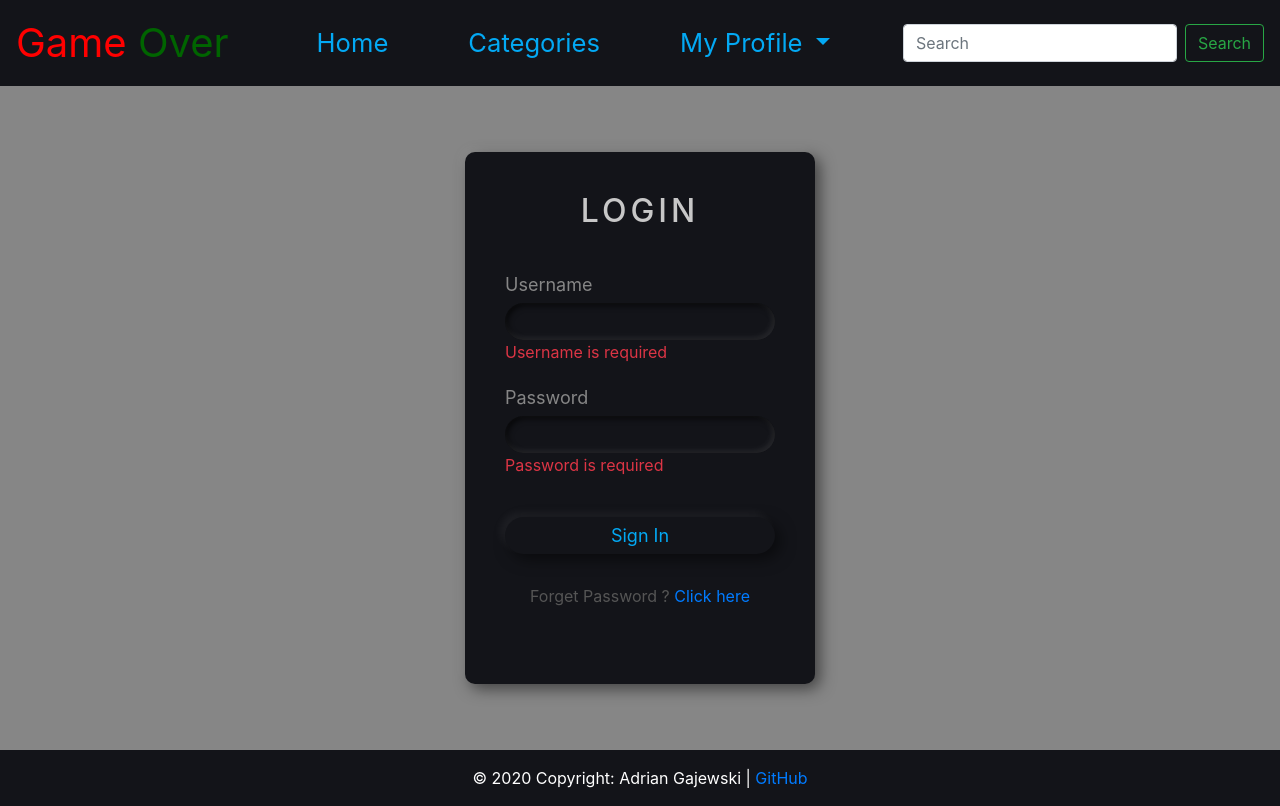
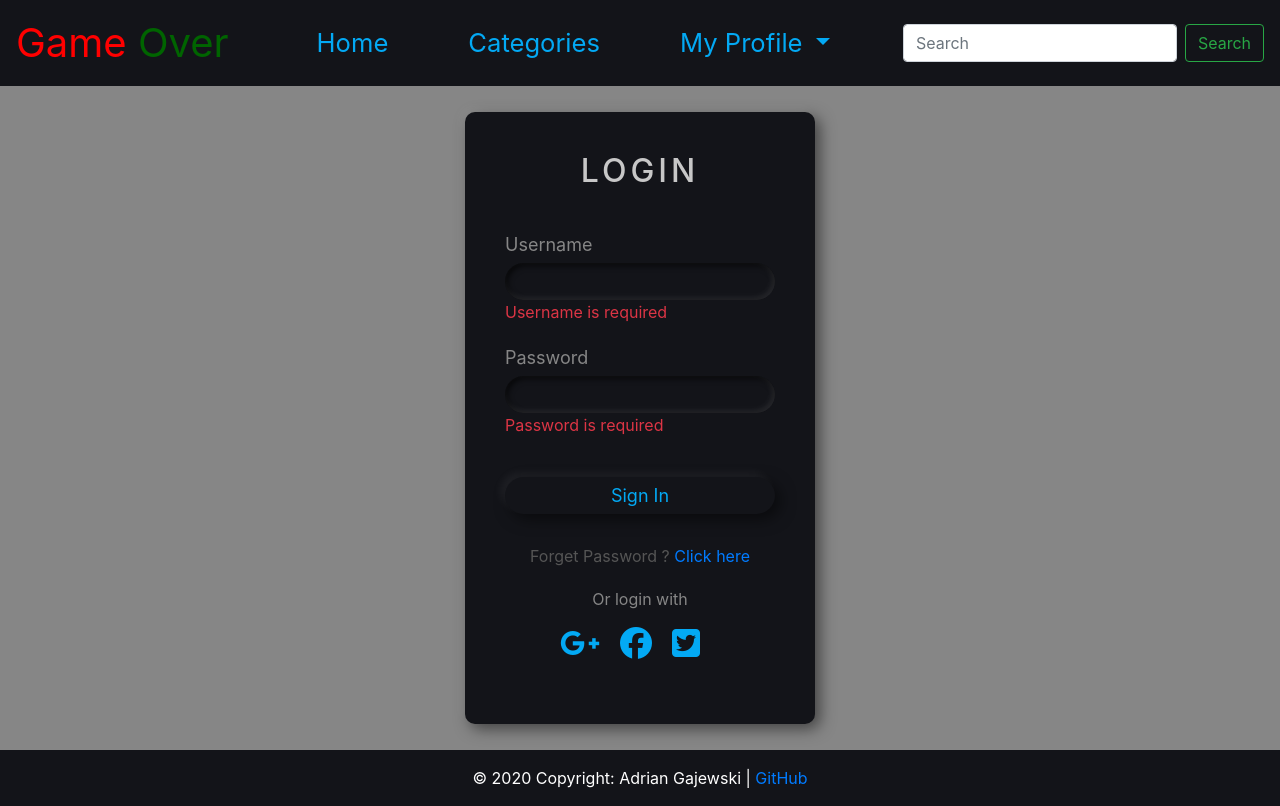
Before and after one commit to AdrianGajewskiDev/GamingShop_Frontend, an Angular app in the folder GamingShop-Frontend/: page /login in a window 1280 px wide. Built offline with nearby package versions, Linux system fonts and the light colour scheme.

Commit message:
add buttons to login with external login provider, Google, Facebook etc..

```diff
--- a/GamingShop-Frontend/src/app/app.component.ts
+++ b/GamingShop-Frontend/src/app/app.component.ts
@@ -1,10 +1,16 @@
-import { Component } from '@angular/core';
+import { Component, HostListener } from "@angular/core";
 
 @Component({
-  selector: 'app-root',
-  templateUrl: './app.component.html',
-  styleUrls: ['./app.component.css']
+  selector: "app-root",
+  templateUrl: "./app.component.html",
+  styleUrls: ["./app.component.css"]
 })
 export class AppComponent {
-  title = 'GamingShop-Frontend';
+  title = "Game Over";
+
+  ///function to logout use when browser tab is closed
+  @HostListener("window:beforeunload", ["$event"])
+  onClose(event) {
+    localStorage.removeItem("token");
+  }
 }
--- a/GamingShop-Frontend/src/app/games/games.component.ts
+++ b/GamingShop-Frontend/src/app/games/games.component.ts
@@ -24,5 +24,7 @@ export class GamesComponent implements OnInit {
         .subscribe(response => (this.games = response));
     }
     localStorage.removeItem("searchQuery");
+
+    console.log(localStorage.getItem("token"));
   }
 }
--- a/GamingShop-Frontend/src/app/login/login.component.css
+++ b/GamingShop-Frontend/src/app/login/login.component.css
@@ -69,3 +69,36 @@
   margin-top: 30px;
   color: #555;
 }
+
+.external-logins {
+  display: flex;
+  flex-direction: column;
+  justify-content: center;
+  width: 100%;
+  height: 10vh;
+}
+
+.external-logins p {
+  color: #868686;
+}
+
+.external-logins a i {
+  font-size: 2rem;
+  color: #03a9f4;
+  margin-right: 20px;
+  cursor: pointer;
+  transition: all 0.2s ease-in-out;
+}
+
+.external-logins a {
+  transition: transform 0.7 ease-in-out;
+}
+
+.logins-container {
+  display: flex;
+  justify-content: center;
+}
+
+.external-logins a:hover {
+  transform: scale(1.2);
+}
--- a/GamingShop-Frontend/src/app/login/login.component.html
+++ b/GamingShop-Frontend/src/app/login/login.component.html
@@ -34,5 +34,13 @@
       </div>
     </div>
     <p class="forget">Forget Password ? <a href="#">Click here</a></p>
+    <div class="external-logins">
+      <p>Or login with</p>
+      <div class="logins-container">
+        <a (click)="externalLogin(1)"><i class="fab fa-google-plus-g"></i></a>
+        <a (click)="externalLogin(2)"><i class="fab fa-facebook"></i></a>
+        <a (click)="externalLogin(3)"><i class="fab fa-twitter-square"></i></a>
+      </div>
+    </div>
   </form>
 </div>
--- a/GamingShop-Frontend/src/app/login/login.component.ts
+++ b/GamingShop-Frontend/src/app/login/login.component.ts
@@ -50,4 +50,24 @@ export class LoginComponent implements OnInit {
       }
     );
   }
+
+  externalLogin(providerID): void {
+    var provider;
+
+    switch (providerID) {
+      case 1:
+        provider = "Google";
+        break;
+      case 2:
+        provider = "Facebook";
+        break;
+      case 3:
+        provider = "Twitter";
+        break;
+      default:
+        break;
+    }
+
+    console.log(provider);
+  }
 }
--- a/GamingShop-Frontend/src/app/navbar/navbar.component.ts
+++ b/GamingShop-Frontend/src/app/navbar/navbar.component.ts
@@ -17,8 +17,6 @@ export class NavbarComponent implements OnInit {
     this.searchForm = new FormGroup({
       searchInput: new FormControl()
     });
-
-    console.log(this.service.isUserLoggedIn);
   }
 
   updateSearchQuery(): void {
--- a/GamingShop-Frontend/src/app/user/user/user-account.component.html
+++ b/GamingShop-Frontend/src/app/user/user/user-account.component.html
@@ -56,7 +56,7 @@
             <button type="submit">Save Changes</button>
           </div>
           <div class="buttons-group">
-            <button>Show Cart</button>
+            <button (click)="goToCart()">Show Cart</button>
             <button>Latest Orders</button>
           </div>
         </div>
--- a/GamingShop-Frontend/src/app/user/user/user-account.component.ts
+++ b/GamingShop-Frontend/src/app/user/user/user-account.component.ts
@@ -2,6 +2,7 @@ import { Component, OnInit } from "@angular/core";
 import { UserService } from "src/app/shared/user.service";
 import { UserModel } from "src/app/shared/user.model";
 import { FormControl, FormBuilder, FormGroup } from "@angular/forms";
+import { Router } from "@angular/router";
 
 @Component({
   selector: "app-user-account",
@@ -12,7 +13,11 @@ export class UserAccountComponent implements OnInit {
   userData: UserModel = new UserModel();
   showSaveChangesBtn = false;
   formData: FormGroup;
-  constructor(private service: UserService, private fb: FormBuilder) {}
+  constructor(
+    private service: UserService,
+    private fb: FormBuilder,
+    private router: Router
+  ) {}
 
   ngOnInit() {
     this.userData = this.getUserData();
@@ -51,6 +56,10 @@ export class UserAccountComponent implements OnInit {
     this.showSaveChangesBtn = false;
   }
 
+  goToCart() {
+    this.router.navigateByUrl("cart");
+  }
+
   saveChanges() {
     console.log("here");
     let data_Username = this.formData.get("Username").value;
```
